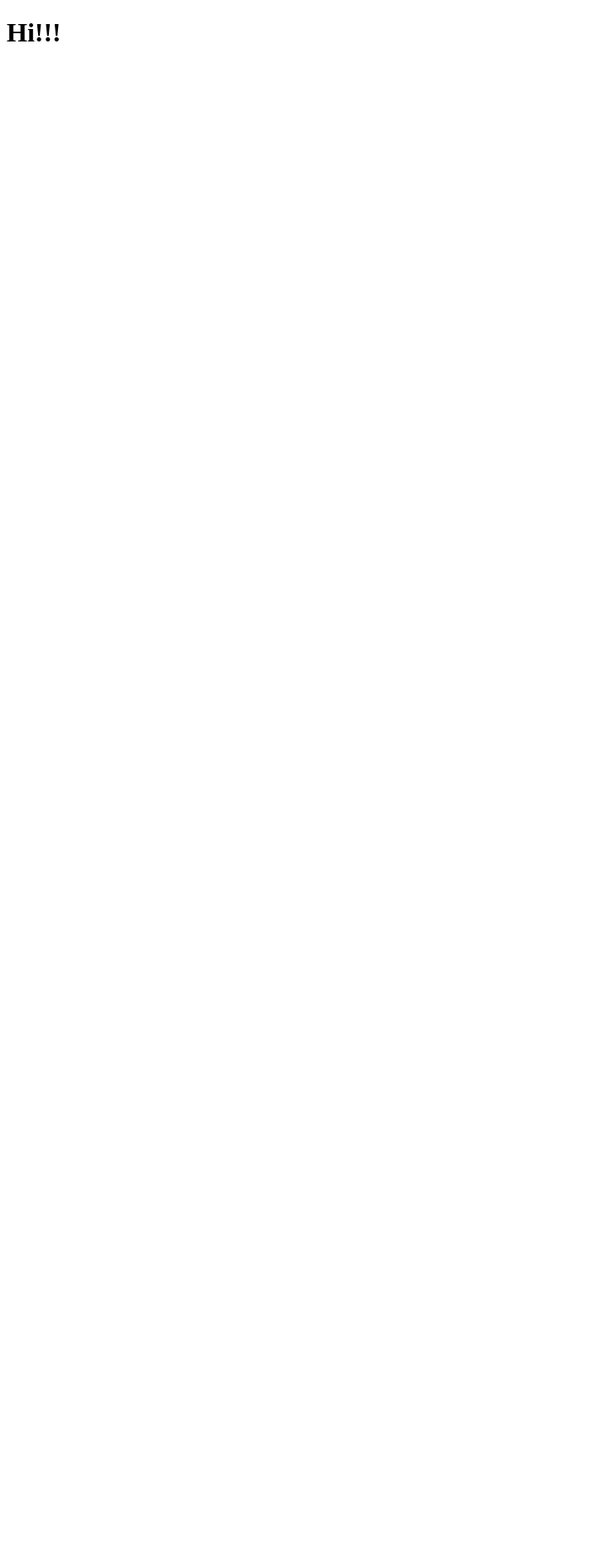
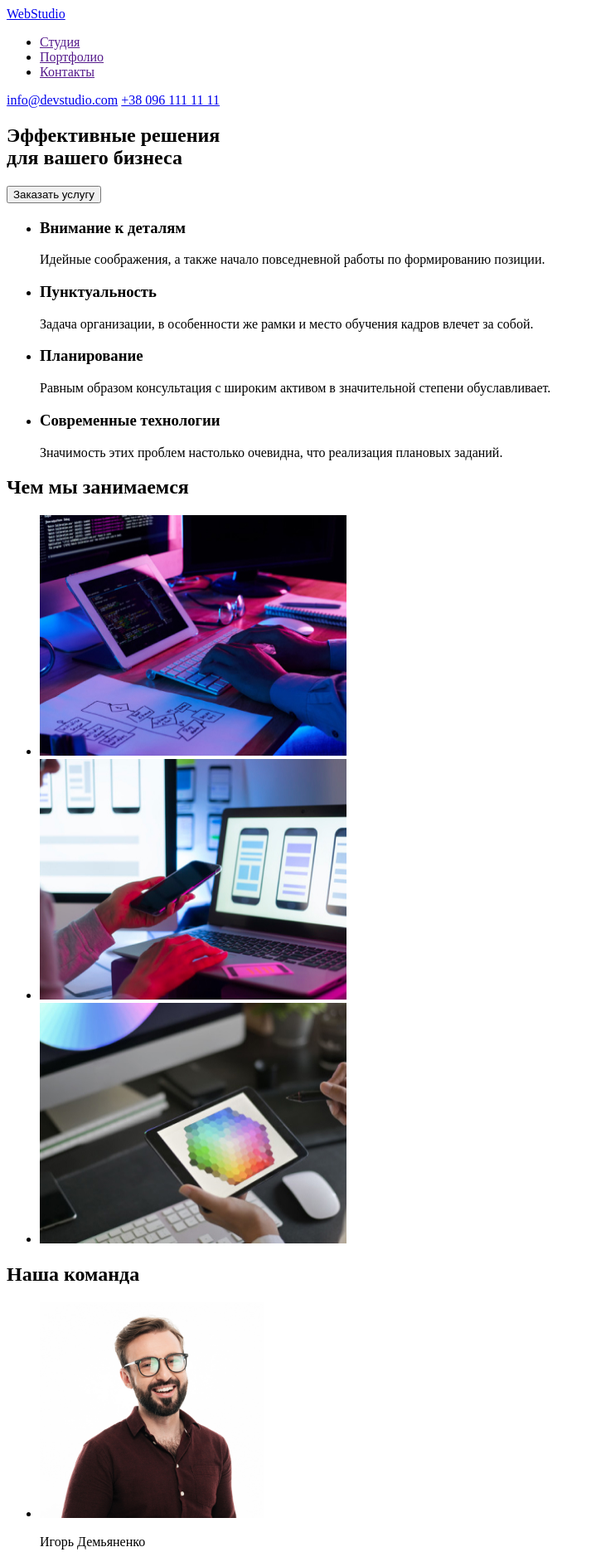
Before and after one commit to dmytropryshchepo/goit-markup-hw-01, a plain HTML site: page index.html in a window 1280 px wide. Shown: the top 1871 px of the page at 83% size, without its empty margins (0-719 px from the left). Before the commit the page ends 800 px from the top, so only its background shows below. Drawn offline with Linux system fonts and the light colour scheme.

Commit message:
разметка дз 1

```diff
--- a/index.html
+++ b/index.html
@@ -7,6 +7,162 @@
     <title>Document</title>
   </head>
   <body>
-    <h1>Hi!!!</h1>
+    <!-- шапка -->
+    <header class="header">
+      <nav class="header-nav">
+        <a class="logo" href="/">WebStudio</a>
+        <ul class="header-list">
+          <li>
+            <a class="header-item" href="">Студия</a>
+          </li>
+          <li>
+            <a class="header-item" href="">Портфолио</a>
+          </li>
+          <li>
+            <a class="header-item" href="">Контакты</a>
+          </li>
+        </ul>
+      </nav>
+      <a class="header-mail" href="mailto:info@devstudio.com"
+        >info@devstudio.com</a
+      >
+      <a class="header-phone" href="tel:++380961111111">+38 096 111 11 11</a>
+    </header>
+    <!-- основная информация -->
+    <main>
+      <!-- секция герой -->
+      <section class="hero">
+        <h1 class="hero-title">Эффективные решения <br />для вашего бизнеса</h1>
+        <button class="hero-btn">Заказать услугу</button>
+      </section>
+      <!-- наши особенности -->
+      <section class="peculiarities">
+        <h2 hidden>особенности</h2>
+        <ul class="peculiarities-list">
+          <li class="peculiarities-item">
+            <h3 class="peculiarities-h">Внимание к деталям</h3>
+            <p class="peculiarities-p">
+              Идейные соображения, а также начало повседневной работы по
+              формированию позиции.
+            </p>
+          </li>
+          <li class="peculiarities-item">
+            <h3 class="peculiarities-h">Пунктуальность</h3>
+            <p class="peculiarities-p">
+              Задача организации, в особенности же рамки и место обучения кадров
+              влечет за собой.
+            </p>
+          </li>
+          <li class="peculiarities-item">
+            <h3 class="peculiarities-h">Планирование</h3>
+            <p class="peculiarities-p">
+              Равным образом консультация с широким активом в значительной
+              степени обуславливает.
+            </p>
+          </li>
+          <li class="peculiarities-item">
+            <h3 class="peculiarities-h">Современные технологии</h3>
+            <p class="peculiarities-p">
+              Значимость этих проблем настолько очевидна, что реализация
+              плановых заданий.
+            </p>
+          </li>
+        </ul>
+      </section>
+      <!-- Чем мы занимаемся -->
+      <section class="examples">
+        <h2 class="examples-title">Чем мы занимаемся</h2>
+        <ul>
+          <li class="examples-item">
+            <img
+              class="examples-img"
+              src="./images/box1.jpg"
+              alt="наисание кода"
+              width="370"
+              height="290"
+            />
+          </li>
+          <li class="examples-item">
+            <img
+              class="examples-img"
+              src="./images/box2.jpg"
+              alt="макет мобильного приложения"
+              width="370"
+              height="290"
+            />
+          </li>
+          <li class="examples-item">
+            <img
+              class="examples-img"
+              src="./images/box3.jpg"
+              alt="готовый продукт"
+              width="370"
+              height="290"
+            />
+          </li>
+        </ul>
+      </section>
+      <!-- наша команда -->
+      <section class="team">
+        <h2 class="team-title">Наша команда</h2>
+        <ul class="team-list">
+          <li class="team-item">
+            <img
+              class="team-img"
+              src="./images/teamphoto/img1.jpg"
+              alt="портрет Игоря Демьяненко"
+              width="270"
+              height="260"
+            />
+            <p class="team-name">Игорь Демьяненко</p>
+            <p class="team-proffeison">Product Designer</p>
+          </li>
+          <li class="team-item">
+            <img
+              class="team-img"
+              src="./images/teamphoto/img2.jpg"
+              alt="портрет Ольга Репина"
+              width="270"
+              height="260"
+            />
+            <p class="team-name">Ольга Репина</p>
+            <p class="team-proffeison">Frontend Developer</p>
+          </li>
+          <li class="team-item">
+            <img
+              class="team-img"
+              src="./images/teamphoto/img3.jpg"
+              alt="портрет Николай Тарасов"
+              width="270"
+              height="260"
+            />
+            <p class="team-name">Николай Тарасов</p>
+            <p class="team-proffeison">Marketing</p>
+          </li>
+          <li class="team-item">
+            <img
+              class="team-img"
+              src="./images/teamphoto/img4.jpg"
+              alt="портрет Михаил Ермаков270"
+              width="270"
+              height="260"
+            />
+            <p class="team-name">Михаил Ермаков</p>
+            <p class="team-proffeison">UI Designer</p>
+          </li>
+        </ul>
+      </section>
+    </main>
+    <!-- подвал -->
+    <footer class="footer">
+      <a class="logo" href="/">WebStudio</a>
+      <address class="address">
+        <ul class="address-list">
+          <li class="address-iteam">г. Киев, пр-т Леси Украинки, 26</li>
+          <li class="contacts-iteam">info@example.com</li>
+          <li class="contacts-iteam">+38 099 111 11 11</li>
+        </ul>
+      </address>
+    </footer>
   </body>
 </html>
```
Also changed, not shown: .preddierrc.json (added), images/box1.jpg (added), images/box2.jpg (added), images/box3.jpg (added), images/teamphoto/img1.jpg (added), images/teamphoto/img2.jpg (added), images/teamphoto/img3.jpg (added), images/teamphoto/img4.jpg (added).
